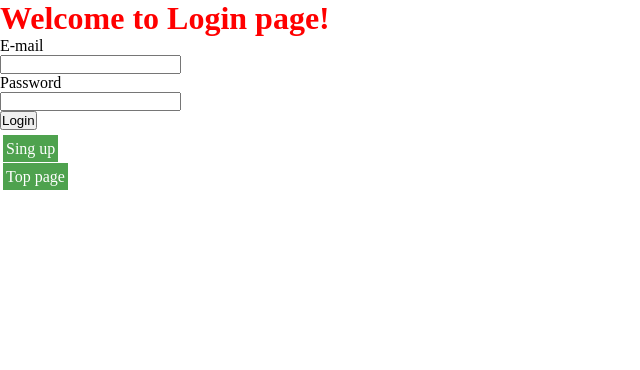
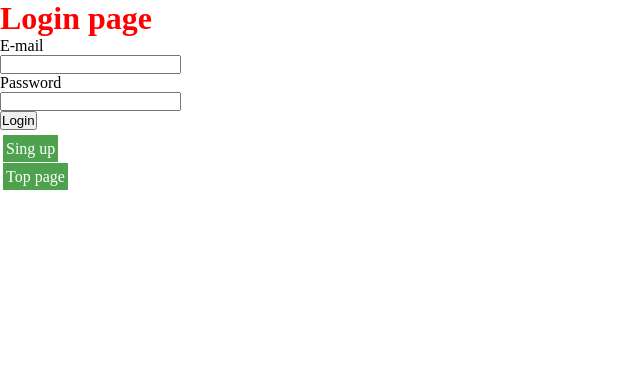
Before and after one commit to koyamal/pra_nodejs, a Node server app: page /login in a window 1280 px wide. Shown: the part 50-420 px from the top of the page, without its empty margins (0-640 px from the left). Run offline with Node 20, Linux system fonts and the light colour scheme.

Commit message:
Edit title at login page

```diff
--- a/first_nodejs/views/login.ejs
+++ b/first_nodejs/views/login.ejs
@@ -8,7 +8,7 @@
   </head>
   <body>
     <%- include('header.ejs'); %>
-    <h1>Welcome to Login page!</h1>
+    <h1>Login page</h1>
     <% if( msg !== ""){ %>
       <p class="msg_error"><%= msg %></p>
     <% } %>
```
